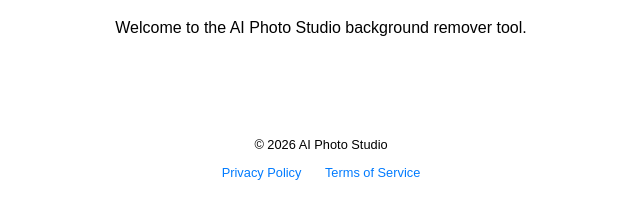
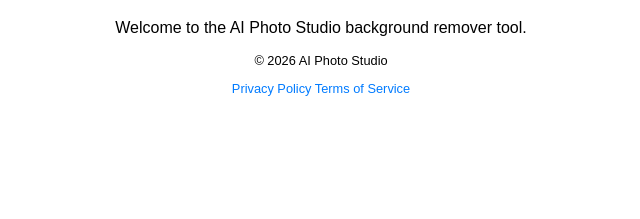
Before and after one commit to mgt581/AIBackgroundRemover, a plain HTML site: page public/index.html in a window 1280 px wide. Shown: the part 119-338 px from the top of the page, without its empty margins (319-959 px from the left). Drawn offline with Linux system fonts and the light colour scheme.

```diff
--- a/public/index.html
+++ b/public/index.html
@@ -6,8 +6,8 @@
     <title>AI Background Remover</title>
     <style>
         body { font-family: sans-serif; text-align: center; padding: 50px; }
-        .footer { margin-top: 100px; font-size: 0.8em; }
-        a { color: #007bff; text-decoration: none; margin: 0 10px; }
+        .footer { margin-top: 100 px; font-size: 0.8em; }
+        a { color: #007bff; text-decoration: none; margin: 0 10 px; }
     </style>
 </head>
 <body>
```
